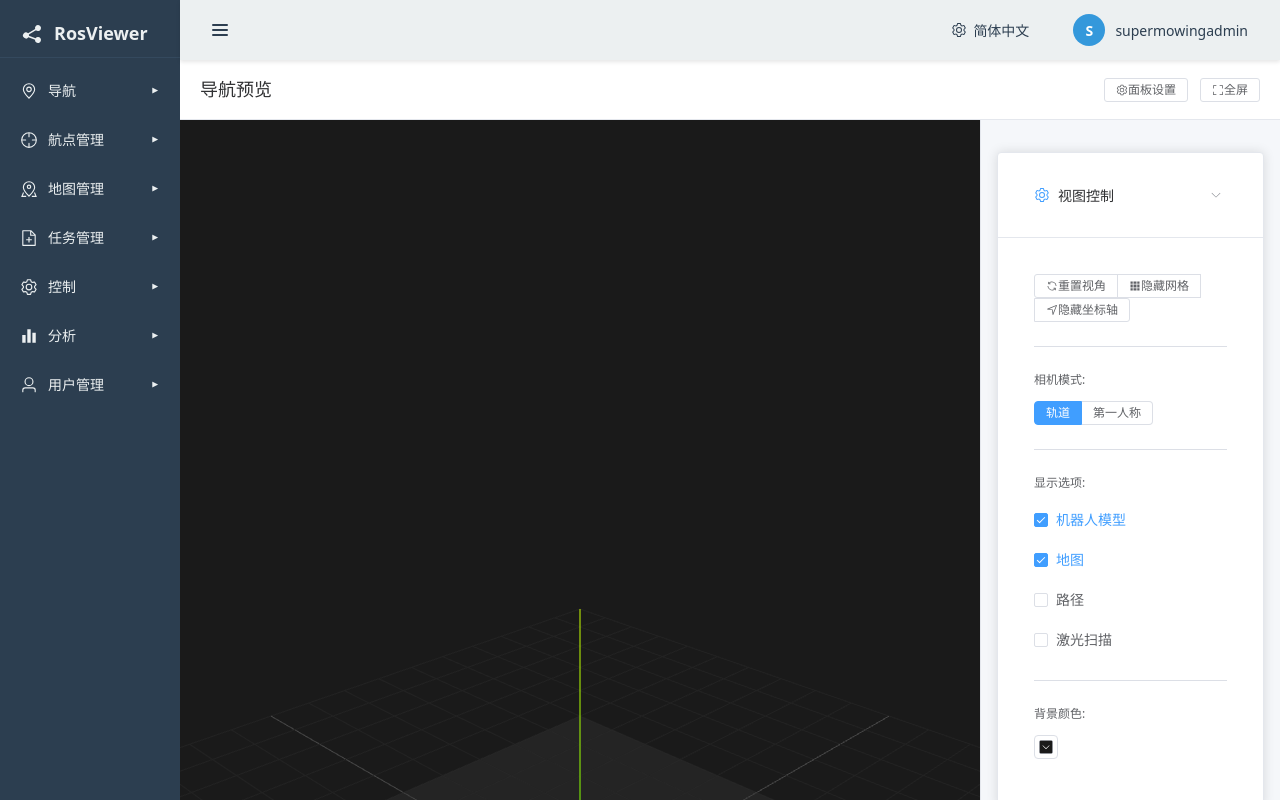
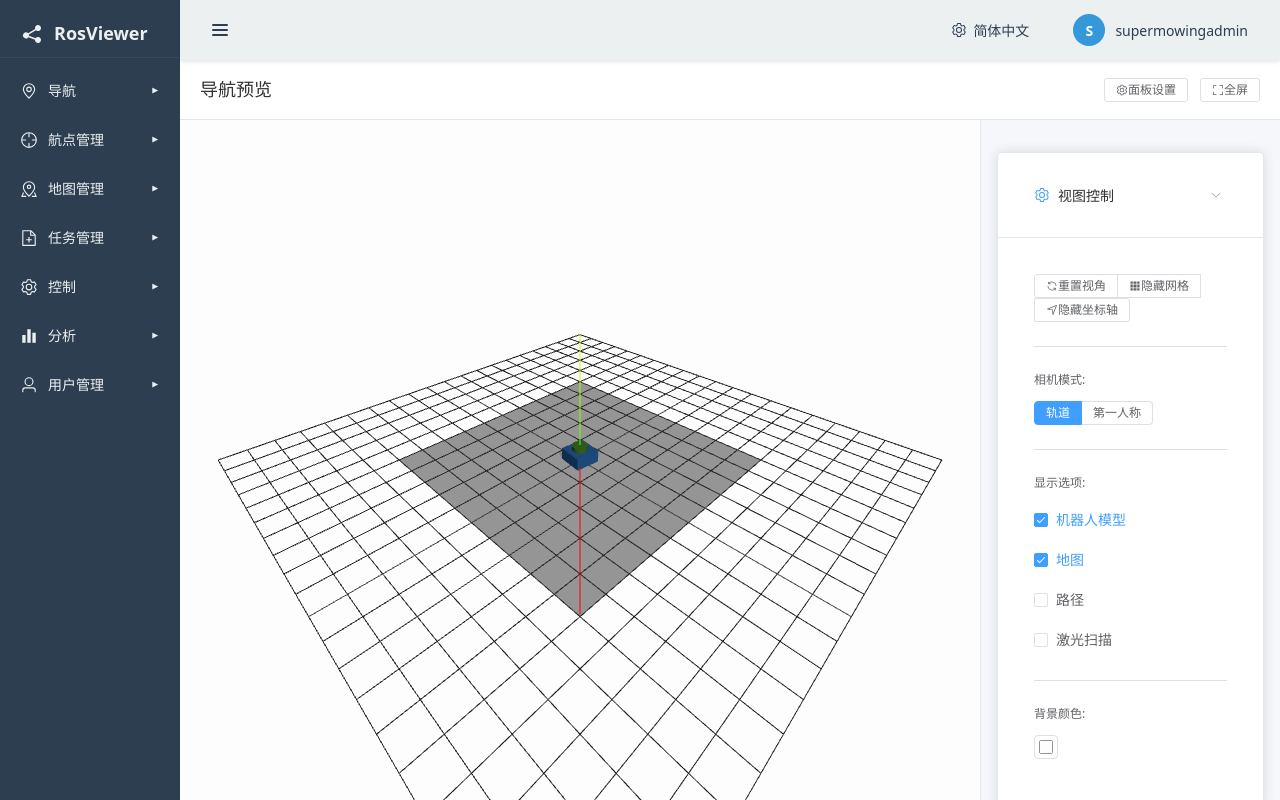
Before and after one commit to stevehe-git/ros-viewer, a Vue app: page /navigation/overview in a window 1280 px wide. Shown: the top 800 px of the page. Built offline with nearby package versions, Linux system fonts and the light colour scheme.

Commit message:
fix: 完善panel布局

```diff
--- a/src/App.vue
+++ b/src/App.vue
@@ -47,5 +47,6 @@ const toggleSidebar = () => {
   padding: 0px;
   overflow-y: auto;
   min-height: calc(100vh - 60px);
+  max-height: calc(100vh - 60px);
 }
 </style>
--- a/src/components/Rviz3DViewer.vue
+++ b/src/components/Rviz3DViewer.vue
@@ -4,6 +4,7 @@
 
     <!-- 面板管理系统 -->
     <PanelManager
+      v-if="enabledPanels.length > 0"
       :enabled-panels="enabledPanels"
       :camera-mode="cameraMode"
       :show-grid="showGrid"
@@ -72,7 +73,7 @@ const showMap = ref(true)
 const showPath = ref(false)
 const showLaser = ref(false)
 const cameraMode = ref('orbit')
-const backgroundColor = ref('#1a1a1a')
+const backgroundColor = ref('#fdfdfd')
 const fps = ref(60)
 const cameraPos = ref({ x: 0, y: 0, z: 0 })
 const objectCount = ref(0)
@@ -458,13 +459,18 @@ onUnmounted(() => {
   position: relative;
   width: 100%;
   height: 100%;
+  max-height: 100vh;
   display: flex;
+  overflow: hidden;
 }
 
 .viewer-container {
   flex: 1;
   position: relative;
   background: #1a1a1a;
+  max-height: 100%;
+  overflow: hidden;
+  transition: width 0.3s ease;
 }
 
 </style>
--- a/src/components/panels/PanelManager.vue
+++ b/src/components/panels/PanelManager.vue
@@ -1,5 +1,5 @@
 <template>
-  <div class="panel-manager">
+  <div v-if="hasActivePanels" class="panel-manager">
     <!-- 选中的面板 -->
     <div class="active-panels">
       <ViewControlPanel
@@ -80,6 +80,10 @@ const isPanelEnabled = (panelId: string): boolean => {
   return props.enabledPanels.includes(panelId)
 }
 
+const hasActivePanels = computed(() => {
+  return props.enabledPanels.length > 0
+})
+
 defineEmits<{
   resetCamera: []
   toggleGrid: []
@@ -106,6 +110,7 @@ defineEmits<{
   background: #f5f7fa;
   overflow-y: auto;
   border-left: 1px solid #e4e7ed;
+  max-height: 100%;
 }
 
 .panel-settings {
--- a/src/views/Navigation/Overview.vue
+++ b/src/views/Navigation/Overview.vue
@@ -129,5 +129,6 @@ document.addEventListener('msfullscreenchange', () => {
   position: relative;
   overflow: hidden;
   min-height: 0;
+  max-height: calc(100vh - 60px - 20px); /* header高度 + 一些padding */
 }
 </style>
--- a/src/views/Navigation/Waypoints.vue
+++ /dev/null
@@ -1,29 +0,0 @@
-<template>
-  <div class="page-container">
-    <h1>航点管理</h1>
-    <div class="content">
-      <p>这是航点管理页面，用于管理导航系统中的航点信息。</p>
-    </div>
-  </div>
-</template>
-
-<script setup lang="ts">
-</script>
-
-<style scoped>
-.page-container {
-  padding: 20px;
-}
-
-h1 {
-  color: #2c3e50;
-  margin-bottom: 20px;
-}
-
-.content {
-  background: white;
-  padding: 20px;
-  border-radius: 8px;
-  box-shadow: 0 2px 4px rgba(0, 0, 0, 0.1);
-}
-</style>
```
